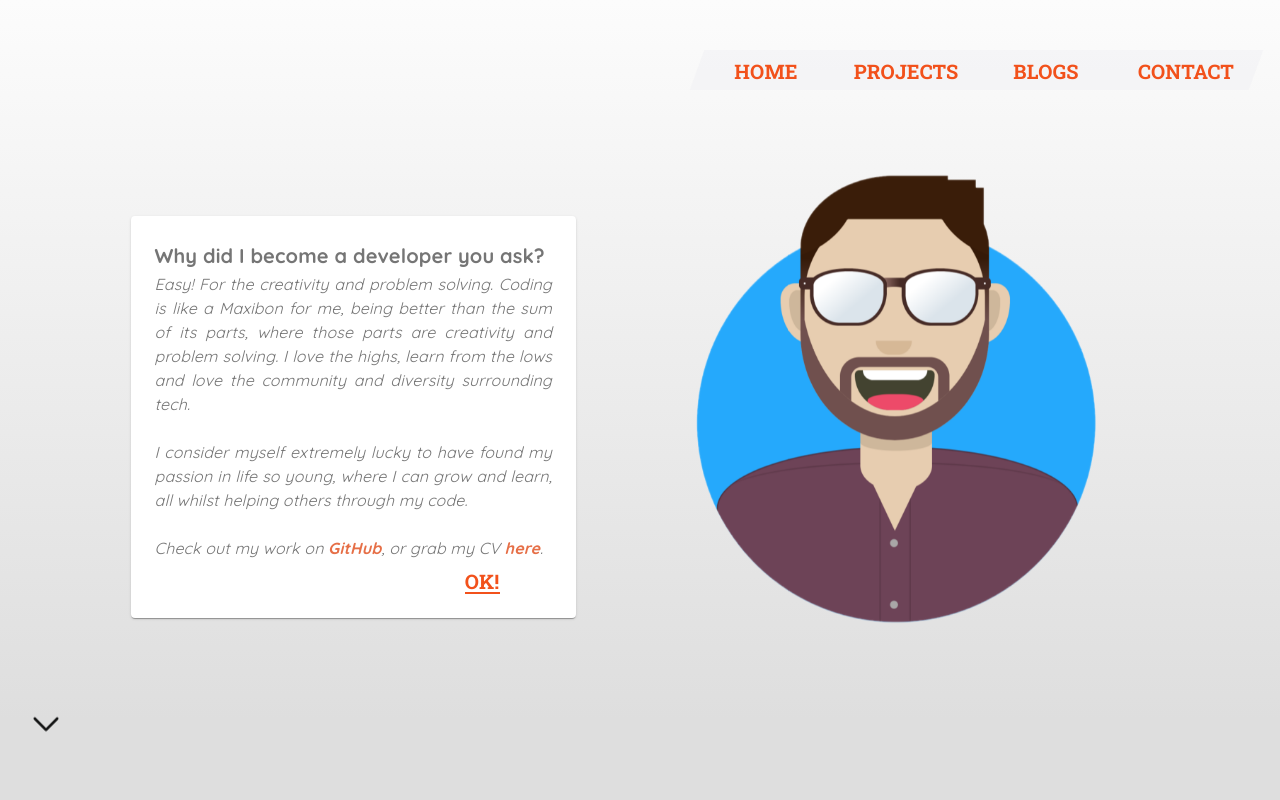
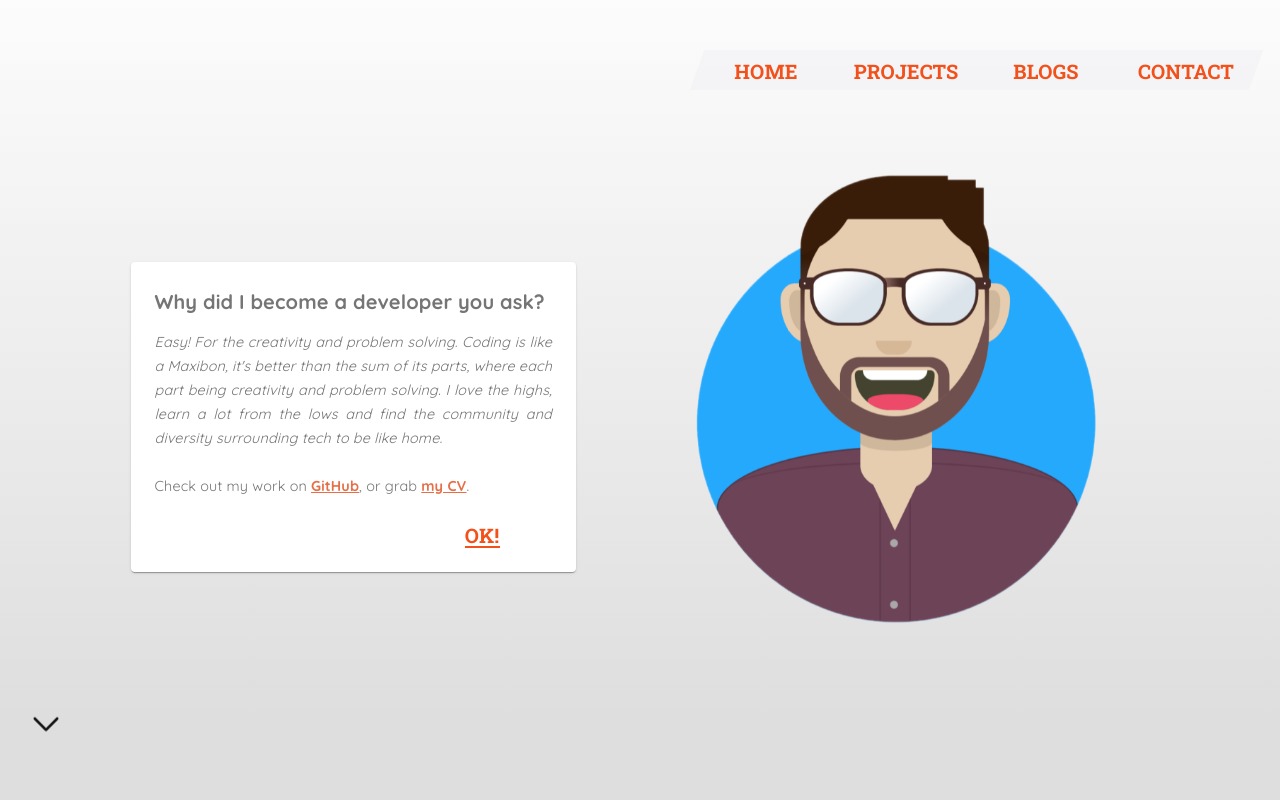
Before and after one commit to SimoSultan/portfolio_v2, a React (Create React App) app: page / in a window 1280 px wide. Both pictures are taken after a click on the link "WHO?". Shown: the top 800 px of the page. Built offline with nearby package versions, Linux system fonts and the light colour scheme.

Commit message:
small text edits

```diff
--- a/src/components/home/AboutMe.js
+++ b/src/components/home/AboutMe.js
@@ -7,7 +7,6 @@ import Typography from '@material-ui/core/Typography';
 import { createMuiTheme, responsiveFontSizes, makeStyles } from '@material-ui/core/styles';
 
 import Fade from 'react-reveal/Fade';
-import { useSpring, animated } from 'react-spring'
 import { useMediaQuery } from 'react-responsive'
 
 
@@ -32,6 +31,7 @@ const useStyles = makeStyles(() => ({
         willChange: 'transform',
     },
     okButtonCont: {
+        marginTop: '4%',
         "&:hover > *:last-child": {
             opacity: 0,
         },
@@ -48,20 +48,20 @@ const useStyles = makeStyles(() => ({
         fontWeight: '700',
     },
     italicsText: {
+        marginTop: '3%',
         fontFamily: 'Quicksand, sans-serif',
-        fontStyle: 'italic',    }
+        // fontStyle: 'italic',
+        lineHeight: '1.5rem'
+    }
 }));
 
-
-const calc = (x, y) => [x - window.innerWidth / 2, y - window.innerHeight / 2]
-const trans1 = (x, y) => `translate3d(${x / 10}px,${y / 10}px,0)`
 
 
 function AboutMe({toggleAboutMeText}) {
 
     const classes = useStyles(theme)
     const isLandscape = useMediaQuery({ query: '(orientation: landscape)' })
-    const [props, set] = useSpring(() => ({ xy: [0, 0], config: { mass: 10, tension: 550, friction: 140 } }))
+    const isDesktopOrLaptop = useMediaQuery({ query: '(min-device-width: 1020px)' })
 
     return (
 
@@ -69,10 +69,6 @@ function AboutMe({toggleAboutMeText}) {
             <Grid container style={{zIndex: 500}}>
 
                 <Fade left big>
-
-                    <div onMouseMove={({ clientX: x, clientY: y }) => set({ xy: calc(x, y) })}>
-
-                        <animated.div style={{ transform: props.xy.interpolate(trans1)}} >
 
                     <Paper className={classes.paper}>
 
@@ -84,15 +80,53 @@ function AboutMe({toggleAboutMeText}) {
 
                         </Typography>
 
-                                <Typography variant={isLandscape ? 'body1' : 'body2'} className={classes.italicsText}>
+                        <Typography
+                            variant={
+                                isLandscape && isDesktopOrLaptop ? 'body1' : 'body2'
+                            }
+                            className={classes.italicsText}
+                            style={{
+                                fontSize: isLandscape && isDesktopOrLaptop ? '1rem' : '0.9rem'
+                            }}
+                        >
 
-                                    <em>Easy! For the creativity and problem solving. Coding is like a Maxibon for me, being better than the sum of its parts, where those parts are creativity and problem solving. I love the highs, learn from the lows and love the community and diversity surrounding tech.
+                            <em>
+                                {"Easy! For the creativity and problem solving. Coding is like a Maxibon, it's better than the sum of its parts, where each part being creativity and problem solving. I love the highs, learn a lot from the lows and find the community and diversity surrounding tech to be like home."}
+                            </em>
+
                             <br />
                             <br />
-                                    I consider myself extremely lucky to have found my passion in life so young, where I can grow and learn, all whilst helping others through my code.</em>
-                                    <br />
-                                    <br />
-                                    Check out my work on <strong><a style={{color: '#e66f47', textDecoration: 'none'}} target="_blank" rel="noopener noreferrer" href="https://github.com/SimoSultan">GitHub</a></strong>, or grab my CV <strong><a style={{color: '#e66f47', textDecoration: 'none'}} target="_blank" rel="noopener noreferrer" href="https://drive.google.com/file/d/1XZXNrNisou74rIXNXF-92RCv6nPwQhk6/view?usp=sharing">here</a></strong>.
+
+                            {"Check out my work on "}
+
+                            <strong>
+                                <a
+                                    style={{
+                                        color: '#e66f47',
+                                    }}
+                                    target="_blank"
+                                    rel="noopener noreferrer"
+                                    href="https://github.com/SimoSultan"
+                                >
+                                        {"GitHub"}
+                                </a>
+                            </strong>
+
+                            {", or grab "}
+
+                            <strong>
+                                <a
+                                    style={{
+                                        color: '#e66f47',
+                                    }}
+                                    target="_blank"
+                                    rel="noopener noreferrer"
+                                    href="https://drive.google.com/file/d/1XZXNrNisou74rIXNXF-92RCv6nPwQhk6/view?usp=sharing"
+                                >
+                                    {"my CV"}
+                                </a>
+                            </strong>
+                            {"."}
 
                         </Typography>
 
@@ -116,10 +150,6 @@ function AboutMe({toggleAboutMeText}) {
 
                     </Paper>
 
-                        </animated.div>
-
-                    </div>
-
                 </Fade>
 
             </Grid>
```
Lines whose indentation alone changed are shown as unchanged.
